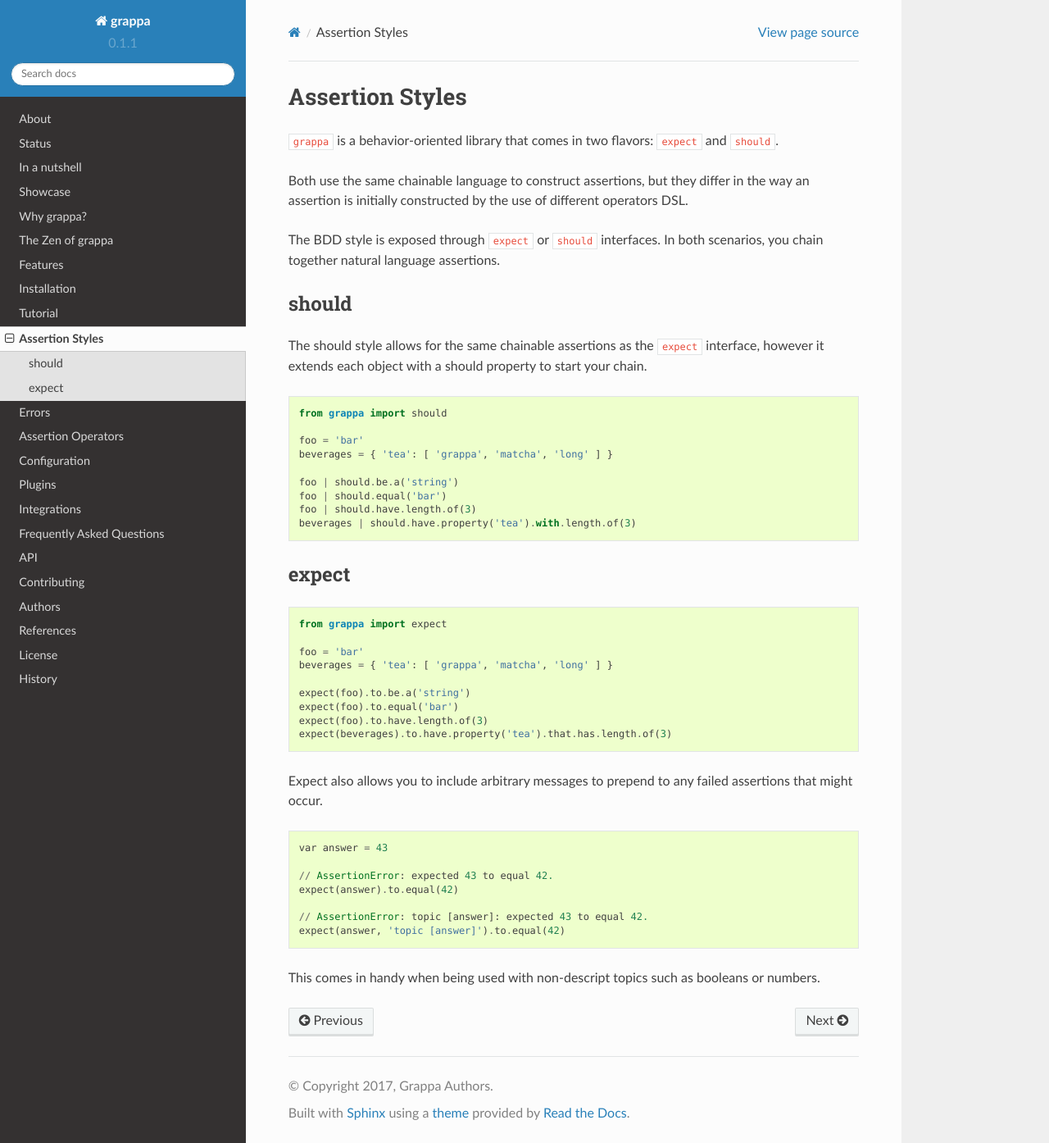
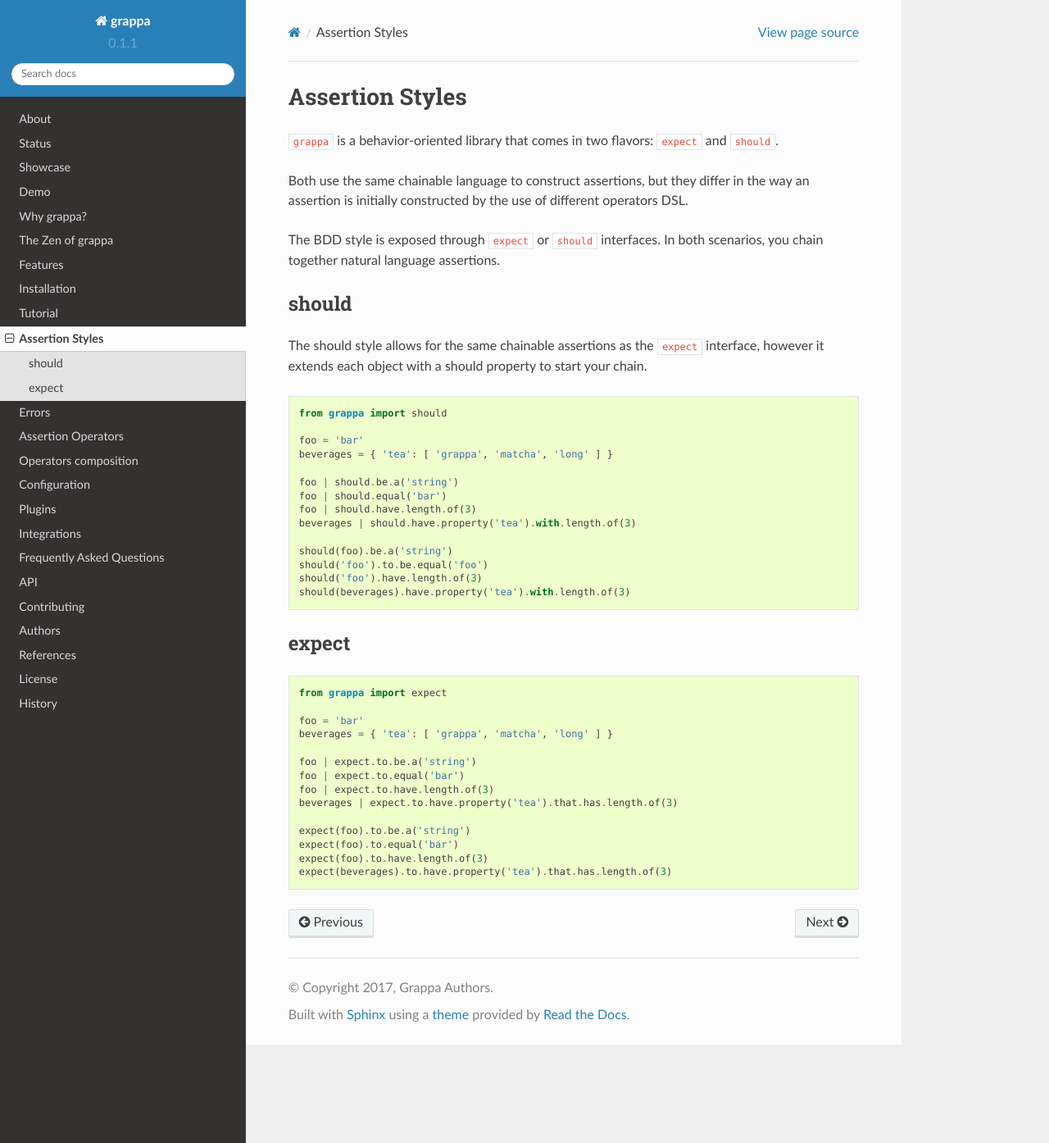
Before and after one commit to grappa-py/grappa, a Sphinx documentation site: the page built from docs/style.rst, in a window 1280 px wide and 1394 px high. Shown: the whole window at 82% size. Built offline with Sphinx 7.4.7 and the Read the Docs theme 2.0.0, drawn with Linux system fonts in a browser that asks for light colours.

Commit message:
feat(docs): improve documentation. adds operators composition section

```diff
--- a/docs/index.rst
+++ b/docs/index.rst
@@ -9,6 +9,7 @@ Contents
    style
    errors
    operators
+   composition
    configuration
    plugins
    integrations
--- a/docs/style.rst
+++ b/docs/style.rst
@@ -28,6 +28,10 @@ however it extends each object with a should property to start your chain.
     foo | should.have.length.of(3)
     beverages | should.have.property('tea').with.length.of(3)
 
+    should(foo).be.a('string')
+    should('foo').to.be.equal('foo')
+    should('foo').have.length.of(3)
+    should(beverages).have.property('tea').with.length.of(3)
 
 expect
 ------
@@ -39,22 +43,12 @@ expect
     foo = 'bar'
     beverages = { 'tea': [ 'grappa', 'matcha', 'long' ] }
 
+    foo | expect.to.be.a('string')
+    foo | expect.to.equal('bar')
+    foo | expect.to.have.length.of(3)
+    beverages | expect.to.have.property('tea').that.has.length.of(3)
+
     expect(foo).to.be.a('string')
     expect(foo).to.equal('bar')
     expect(foo).to.have.length.of(3)
     expect(beverages).to.have.property('tea').that.has.length.of(3)
-
-
-Expect also allows you to include arbitrary messages to prepend to any failed assertions that might occur.
-
-.. code-block:: python
-
-    var answer = 43
-
-    // AssertionError: expected 43 to equal 42.
-    expect(answer).to.equal(42)
-
-    // AssertionError: topic [answer]: expected 43 to equal 42.
-    expect(answer, 'topic [answer]').to.equal(42)
-
-This comes in handy when being used with non-descript topics such as booleans or numbers.
--- a/docs/tutorial.rst
+++ b/docs/tutorial.rst
@@ -193,4 +193,10 @@ More complex chained assertions:
         > should.be.equal.to(['foo', 'bar', 'baz']))
 
 
+How to compose assertions
+-------------------------
+
+See `composition`_ section.
+
 .. _installation: http://grappa.readthedocs.io/en/latest/intro.html#installation
+.. _composition: http://grappa.readthedocs.io/en/latest/composition.html
```
Also changed, not shown: README.rst (+14 -12 lines), docs/composition.rst (added, +41 -0 lines), docs/errors.rst (+17 -3 lines), docs/faq.rst (+10 -0 lines), 1 other file.
